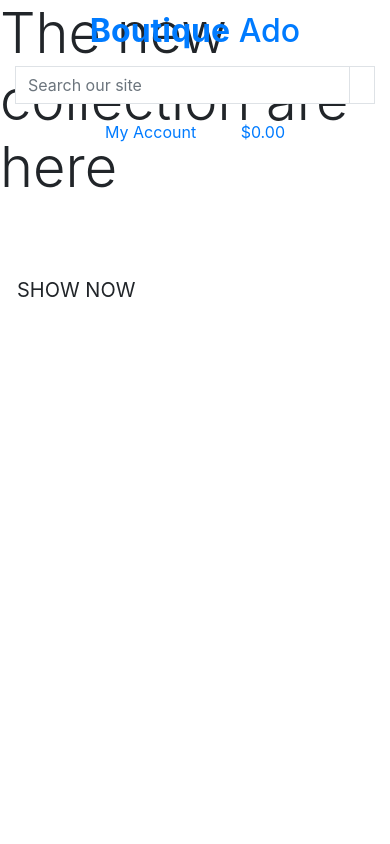
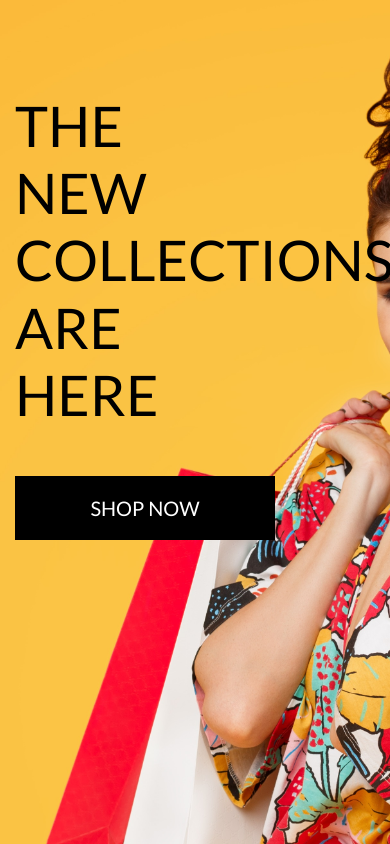
Before and after one commit to kris965/Boutique-Project, a Django app: page / in a window 390 px wide. Run offline with Django 3.2, Linux system fonts and the light colour scheme; some libraries are stand-ins or nearby versions.

Commit message:
completed home page header and css

```diff
--- a/boutique_ado/urls.py
+++ b/boutique_ado/urls.py
@@ -1,5 +1,4 @@
 """boutique_ado URL Configuration
-
 The `urlpatterns` list routes URLs to views. For more information please see:
     https://docs.djangoproject.com/en/3.0/topics/http/urls/
 Examples:
@@ -15,9 +14,11 @@ Including another URLconf
 """
 from django.contrib import admin
 from django.urls import path, include
+from django.conf import settings
+from django.conf.urls.static import static
 
 urlpatterns = [
     path('admin/', admin.site.urls),
     path('accounts/', include('allauth.urls')),
     path('', include('home.urls')),
-]
+] + static(settings.MEDIA_URL, document_root=settings.MEDIA_ROOT)
--- a/home/templates/home/index.html
+++ b/home/templates/home/index.html
@@ -8,19 +8,20 @@
         </div>
     </div>
 {% endblock %}
+
 {% block content %}
     <div class="container h-100">
         <div class="row h-100">
-		<div class="col-7 col-md-6 my-auto"></div>
+            <div class="col-7 col-md-6 my-auto">
                 <h1 class="display-4 logo-font text-black">
-			The new collection are here
+                    The new collections are here
                 </h1>
                 <div class="my-5">
                     <h4>
-				<a href="" class="shop-now-button btn btn-lg rounded-0 text-uppercase py-3">Show Now</a>
+                        <a href="" class="shop-now-button btn btn-lg rounded-0 text-uppercase py-3">Shop Now</a>
                     </h4>
                 </div>
             </div>
         </div>
-
+    </div>
 {% endblock %}
--- /dev/null
+++ b/static/css/base.css
@@ -0,0 +1,81 @@
+html {
+    height: 100%;
+}
+
+body {
+    background: url('/media/homepage_background_cropped.jpg') no-repeat center center fixed;
+    background-size: cover;
+    height: calc(100vh - 164px);
+    color: #555;
+    font-family: 'Lato';
+}
+
+/* from Bulma */
+.icon {
+    align-items: center;
+    display: inline-flex;
+    justify-content: center;
+    height: 1.5rem;
+    width: 1.5rem;
+}
+
+.logo-font {
+    text-transform: uppercase;
+}
+
+.main-logo-link {
+    width: fit-content;
+}
+
+.shop-now-button {
+    background: black;
+    color: white;
+    min-width: 260px;
+}
+
+.btn-black {
+    background: black;
+    color: white;
+}
+
+.shop-now-button:hover,
+.shop-now-button:active,
+.shop-now-button:focus,
+.btn-black:hover,
+.btn-black:active,
+.btn-black:focus {
+    background: #222;
+    color: white;
+}
+
+.text-black {
+    color: #000 !important;
+}
+
+.border-black {
+    border: 1px solid black !important;
+}
+
+/* -------------------------------- Media Queries */
+
+/* Slightly larger container on xl screens */
+@media (min-width: 1200px) {
+  .container {
+    max-width: 80%;
+  }
+}
+
+/* fixed top navbar only on medium and up */
+@media (min-width: 992px) {
+    .fixed-top-desktop-only {
+        position: fixed;
+        top: 0;
+        right: 0;
+        left: 0;
+        z-index: 1030;
+    }
+
+    .header-container {
+        padding-top: 164px;
+    }
+}
--- a/templates/base.html
+++ b/templates/base.html
@@ -15,12 +15,15 @@
 
     {% block corecss %}
         <link rel="stylesheet" href="https://stackpath.bootstrapcdn.com/bootstrap/4.4.1/css/bootstrap.min.css" integrity="sha384-Vkoo8x4CGsO3+Hhxv8T/Q5PaXtkKtu6ug5TOeNV6gBiFeWPGFN9MuhOf23Q9Ifjh" crossorigin="anonymous">
+        <link rel="stylesheet" href="https://fonts.googleapis.com/css?family=Lato&display=swap">
+        <link rel="stylesheet" href="{% static 'css/base.css' %}">
     {% endblock %}
 
     {% block extra_css %}
     {% endblock %}
 
     {% block corejs %}
+        <script src="https://kit.fontawesome.com/e9c73d7092.js" crossorigin="anonymous"></script>
         <script src="https://code.jquery.com/jquery-3.4.1.slim.min.js" integrity="sha384-J6qa4849blE2+poT4WnyKhv5vZF5SrPo0iEjwBvKU7imGFAV0wwj1yYfoRSJoZ+n" crossorigin="anonymous"></script>
         <script src="https://cdn.jsdelivr.net/npm/popper.js@1.16.0/dist/umd/popper.min.js" integrity="sha384-Q6E9RHvbIyZFJoft+2mJbHaEWldlvI9IOYy5n3zV9zzTtmI3UksdQRVvoxMfooAo" crossorigin="anonymous"></script>
         <script src="https://stackpath.bootstrapcdn.com/bootstrap/4.4.1/js/bootstrap.min.js" integrity="sha384-wfSDF2E50Y2D1uUdj0O3uMBJnjuUD4Ih7YwaYd1iqfktj0Uod8GCExl3Og8ifwB6" crossorigin="anonymous"></script>
@@ -33,7 +36,7 @@
   </head>
   <body>
     <header class="container-fluid fixed-top">
-        <div class="row">
+        <div id="topnav" class="row bg-white pt-lg-2 d-none d-lg-flex">
             <div class="col-12 col-lg-4 my-auto py-1 py-lg-0 text-center text-lg-left">
                 <a href="{% url 'home' %}" class="nav-link main-logo-link">
                     <h2 class="logo-font text-black my-0"><strong>Boutique</strong> Ado</h2>
```
Also changed, not shown: boutique_ado/settings.py (+10 -10 lines), media/homepage_background_cropped.jpg (added). Lines whose indentation alone changed are shown as unchanged.
